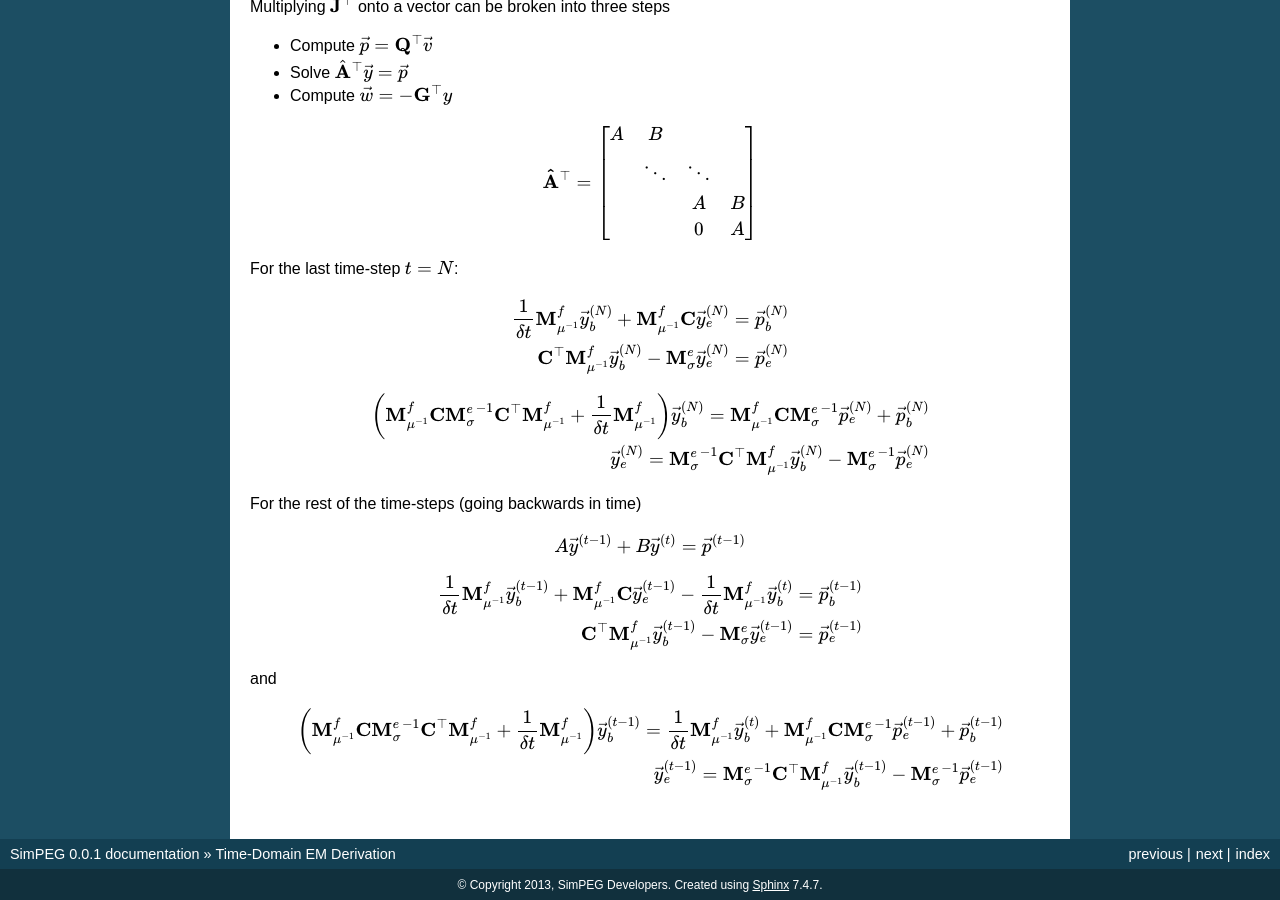
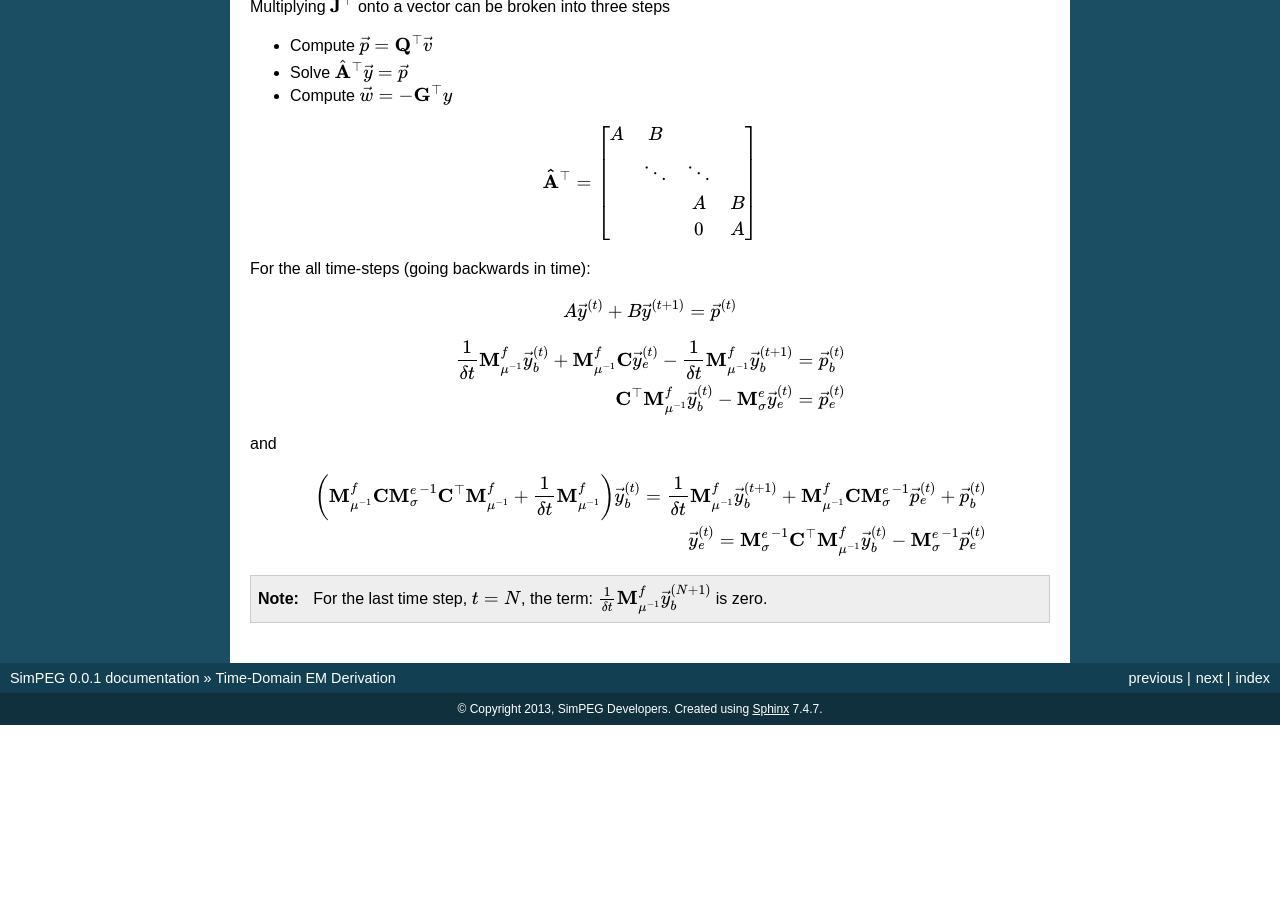
Before and after one commit to simpeg/simpeg, a Sphinx documentation site: the page built from docs/api_TDEM_derivation.rst, in a window 1280 px wide and 900 px high, scrolled down 2974 px. Built offline with Sphinx 7.4.7, drawn with Linux system fonts in a browser that asks for light colours; after the commit the page ends 3699 px from its top, so only the background shows below that.

```diff
--- a/docs/api_TDEM_derivation.rst
+++ b/docs/api_TDEM_derivation.rst
@@ -307,38 +307,21 @@
         \end{array}
     \right]
 
-For the last time-step \\(t=N\\):
+For the all time-steps (going backwards in time):
+
 
 .. math::
 
-    \begin{align}
-        \frac{1}{\delta t} \MfMui \vec{y}_{b}^{(N)} + \MfMui \dcurl \vec{y}_{e}^{(N)} = \vec{p}_b^{(N)} \\
-        \dcurl^\top \MfMui \vec{y}_b^{(N)} - \MeSig \vec{y}_e^{(N)} = \vec{p}_e^{(N)}
-    \end{align}
+    A \vec{y}^{(t)} + B \vec{y}^{(t+1)} = \vec{p}^{(t)}
 
 
 .. math::
 
     \begin{align}
-        \left( \MfMui \dcurl \MeSig^{-1} \dcurl^\top \MfMui + \frac{1}{\delta t} \MfMui \right) \vec{y}_{b}^{(N)} = \MfMui \dcurl \MeSig^{-1} \vec{p}_e^{(N)} + \vec{p}_b^{(N)} \\
-        \vec{y}_e^{(N)} = \MeSig^{-1} \dcurl^\top \MfMui \vec{y}_b^{(N)} - \MeSig^{-1} \vec{p}_e^{(N)}
-    \end{align}
-
-For the rest of the time-steps (going backwards in time)
-
-
-.. math::
-
-    A \vec{y}^{(t-1)} + B \vec{y}^{(t)} = \vec{p}^{(t-1)}
-
-
-.. math::
-
-    \begin{align}
-        \frac{1}{\delta t} \MfMui\vec{y}_{b}^{(t-1)} + \MfMui\dcurl \vec{y}_{e}^{(t-1)}
-        - \frac{1}{\delta t} \MfMui \vec{y}_{b}^{(t)}
-        = \vec{p}_b^{(t-1)} \\
-        \dcurl^\top \MfMui \vec{y}_b^{(t-1)} - \MeSig \vec{y}_e^{(t-1)} = \vec{p}_e^{(t-1)}
+        \frac{1}{\delta t} \MfMui\vec{y}_{b}^{(t)} + \MfMui\dcurl \vec{y}_{e}^{(t)}
+        - \frac{1}{\delta t} \MfMui \vec{y}_{b}^{(t+1)}
+        = \vec{p}_b^{(t)} \\
+        \dcurl^\top \MfMui \vec{y}_b^{(t)} - \MeSig \vec{y}_e^{(t)} = \vec{p}_e^{(t)}
     \end{align}
 
 and
@@ -346,8 +329,13 @@
 .. math::
 
     \begin{align}
-        \left( \MfMui \dcurl \MeSig^{-1} \dcurl^\top \MfMui + \frac{1}{\delta t} \MfMui \right) \vec{y}_{b}^{(t-1)} =
-        \frac{1}{\delta t} \MfMui \vec{y}_b^{(t)}
-        + \MfMui \dcurl \MeSig^{-1} \vec{p}_e^{(t-1)} + \vec{p}_b^{(t-1)} \\
-        \vec{y}_e^{(t-1)} = \MeSig^{-1} \dcurl^\top \MfMui \vec{y}_b^{(t-1)} - \MeSig^{-1} \vec{p}_e^{(t-1)}
+        \left( \MfMui \dcurl \MeSig^{-1} \dcurl^\top \MfMui + \frac{1}{\delta t} \MfMui \right) \vec{y}_{b}^{(t)} =
+        \frac{1}{\delta t} \MfMui \vec{y}_b^{(t+1)}
+        + \MfMui \dcurl \MeSig^{-1} \vec{p}_e^{(t)} + \vec{p}_b^{(t)} \\
+        \vec{y}_e^{(t)} = \MeSig^{-1} \dcurl^\top \MfMui \vec{y}_b^{(t)} - \MeSig^{-1} \vec{p}_e^{(t)}
     \end{align}
+
+
+.. note::
+
+    For the last time step, \\\(t=N\\\), the term: \\\(\\frac{1}{\\delta t} \\MfMui \\vec{y}_b^{(N+1)}\\\) is zero.
```
Also changed, not shown: 4 other files.
